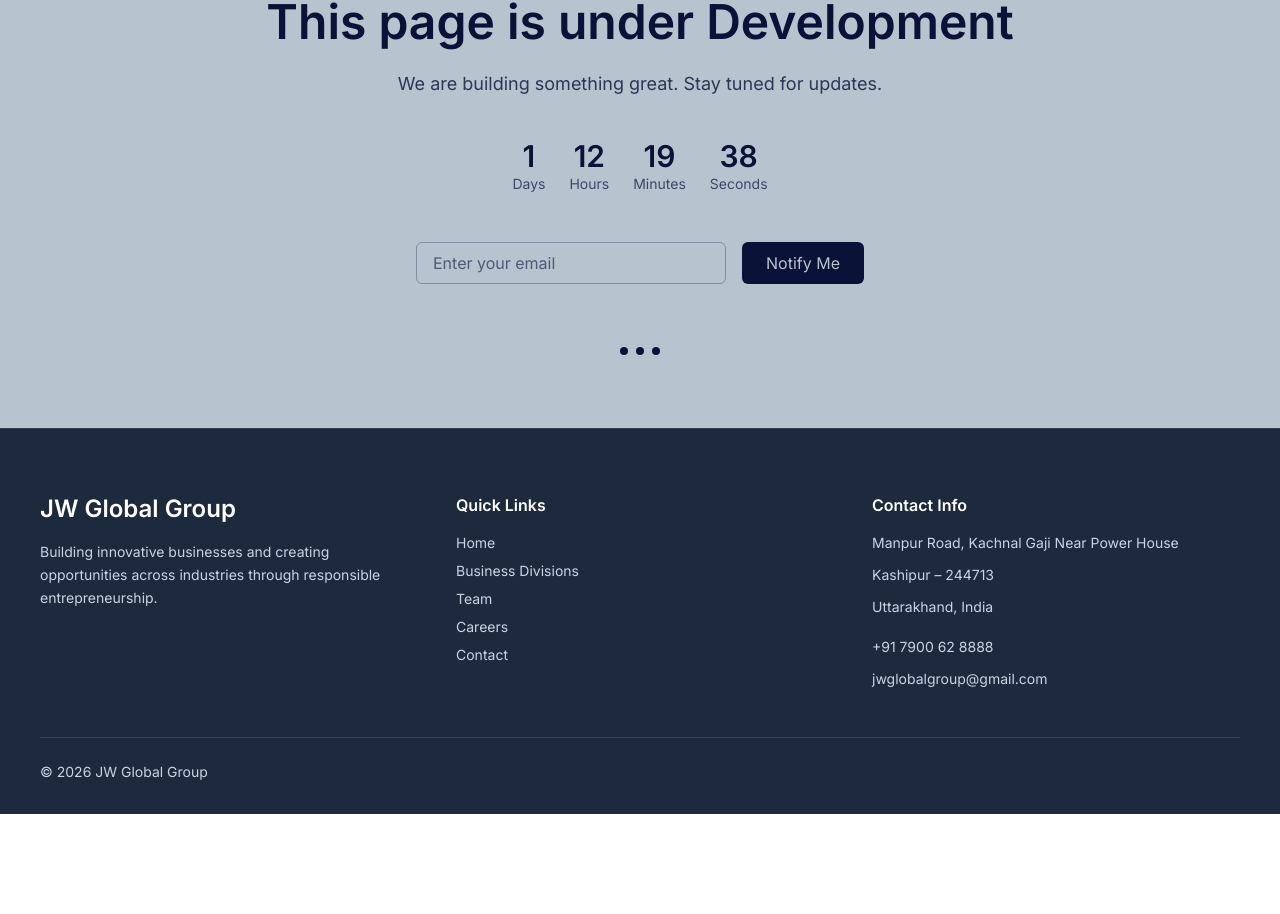
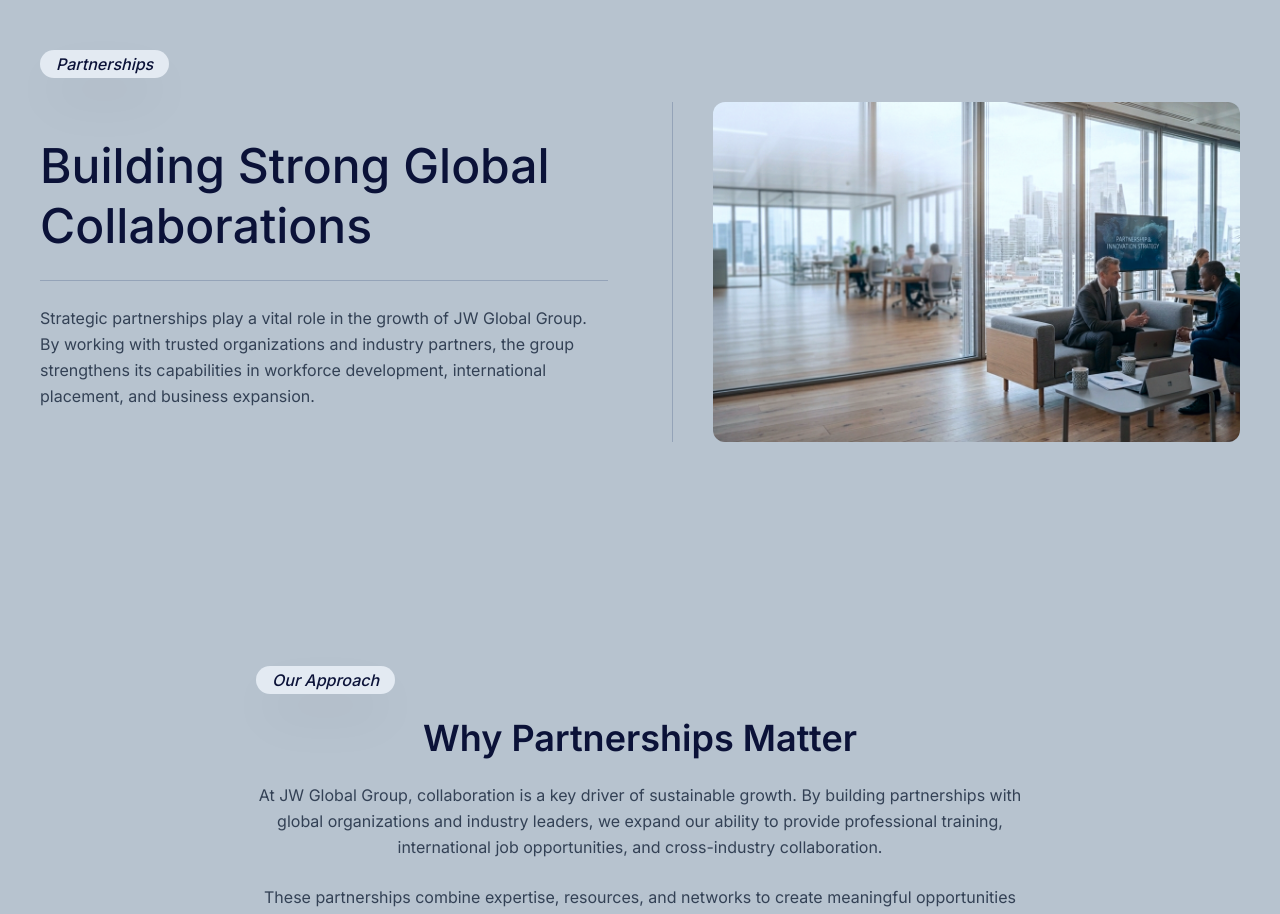
Before and after one commit to parthergk/jwglobalgrp, a Next.js app: page /partnerships in a window 1280 px wide. Shown: the part 372-1286 px from the top of the page. Before the commit the page ends 1186 px from the top, so only its background shows below. Built offline with nearby package versions, Linux system fonts and the light colour scheme.

Commit message:
added the partnershipHero section

```diff
--- a/app/(root)/partnerships/page.tsx
+++ b/app/(root)/partnerships/page.tsx
@@ -1,9 +1,18 @@
-import ComingSoon from '@/components/ComingSoon'
-import React from 'react'
+import Hero from '@/components/Hero'
+import PartnershipFocus from '@/components/partnership/PartnershipFocus'
+import PartnershipHero from '@/components/partnership/PartnershipHero'
+import PartnershipOverview from '@/components/partnership/PartnershipOverview'
+import StrategicPartners from '@/components/partnership/StrategicPartners'
 
 const page = () => {
   return (
-    <><ComingSoon/></>
+    <div className="w-full bg-background space-y-4 lg:space-y-8 xl:space-y-20">
+      <Hero first="Our" second="Partners" />
+      <PartnershipHero/>
+      <PartnershipOverview/>
+      <StrategicPartners/>
+      <PartnershipFocus/>
+    </div>
   )
 }
 
--- a/components/leadership/Team1.tsx
+++ b/components/leadership/Team1.tsx
@@ -48,7 +48,6 @@ const Team1 = () => {
             className="group relative rounded-md overflow-hidden border border-divider"
           >
 
-            {/* Image */}
             <div className="relative w-full h-64">
               <Image
                 src={member.image}
@@ -58,8 +57,7 @@ const Team1 = () => {
               />
             </div>
 
-            {/* Bottom Info */}
-            <div className="absolute bottom-0 left-0 w-full bg-gradient-to-t from-black/80 to-transparent p-5 text-white">
+            <div className="absolute bottom-0 left-0 w-full bg-linear-to-t from-black/80 to-transparent p-5 text-white">
 
               <h3 className="text-lg font-semibold">
                 {member.name}
@@ -71,7 +69,6 @@ const Team1 = () => {
 
             </div>
 
-            {/* Hover Description */}
             <div className="absolute inset-0 bg-primary/90 opacity-0 group-hover:opacity-100 transition duration-300 flex items-center justify-center p-6 text-center">
 
               <p className="text-white text-sm leading-relaxed">
--- /dev/null
+++ b/components/partnership/PartnershipFocus.tsx
@@ -0,0 +1,58 @@
+import TagBtn from "../TagBtn"
+
+const FocusAreas = [
+  {
+    title: "Skill-Based Workforce Training",
+    description:
+      "Providing professional training programs that prepare individuals with industry-ready skills for global employment opportunities."
+  },
+  {
+    title: "Overseas Job Placement",
+    description:
+      "Connecting skilled candidates with verified international employers through structured recruitment and placement programs."
+  },
+  {
+    title: "International Career Opportunities",
+    description:
+      "Supporting individuals in building successful global careers through guidance, training, and strategic partnerships."
+  }
+]
+
+const PartnershipFocus = () => {
+  return (
+    <section className="py-16 px-4 sm:px-8 lg:px-10">
+
+      <div className="max-w-7xl mx-auto">
+
+        <div className="mb-12">
+          <TagBtn name="Focus Areas" />
+        </div>
+
+        <div className="grid md:grid-cols-2 lg:grid-cols-3 gap-8">
+
+          {FocusAreas.map((item, index) => (
+            <div
+              key={index}
+              className="border border-divider rounded-xl p-6 bg-card hover:shadow-md transition"
+            >
+
+              <h3 className="text-lg font-semibold text-primary mb-3">
+                {item.title}
+              </h3>
+
+              <p className="text-sm text-text-secondary leading-relaxed">
+                {item.description}
+              </p>
+
+            </div>
+          ))}
+
+        </div>
+
+      </div>
+
+    </section>
+  )
+}
+
+export default PartnershipFocus
--- /dev/null
+++ b/components/partnership/PartnershipHero.tsx
@@ -0,0 +1,47 @@
+import Image from "next/image"
+import TagBtn from "../TagBtn"
+
+const Story = () => {
+  return (
+    <section className=" py-10 md:py-16 lg:py-20 px-4 sm:px-8 lg:px-10">
+      <TagBtn name="Partnerships" />
+
+      <div className="grid grid-cols-1 lg:grid-cols-2 gap-10 lg:gap-16 mt-6 items-center">
+
+        <div>
+          <h1 className="text-3xl sm:text-4xl lg:text-5xl font-medium text-primary leading-tight">
+            Building Strong Global Collaborations
+          </h1>
+
+          <div className="w-full h-px bg-divider my-6"></div>
+
+          <p className=" text-text-secondary text-sm sm:text-base leading-relaxed max-w-xl">
+            Strategic partnerships play a vital role in the growth of JW Global
+            Group. By working with trusted organizations and industry partners,
+            the group strengthens its capabilities in workforce development,
+            international placement, and business expansion.
+          </p>
+
+        </div>
+
+        <div className="relative lg:border-l border-divider lg:pl-10">
+
+          <div className="relative w-full h-65 sm:h-80 lg:h-85 rounded-xl overflow-hidden">
+            <Image
+              src="/hero.png"
+              alt="Business meeting"
+              fill
+              className="object-cover"
+            />
+          </div>
+
+        </div>
+
+      </div>
+
+
+    </section>
+  )
+}
+
+export default Story
--- /dev/null
+++ b/components/partnership/PartnershipOverview.tsx
@@ -0,0 +1,35 @@
+import TagBtn from "../TagBtn"
+
+const PartnershipOverview = () => {
+  return (
+    <section className="py-16 px-4 sm:px-8 lg:px-10">
+
+      <div className="max-w-3xl mx-auto text-center space-y-6">
+
+        <TagBtn name="Our Approach" />
+
+        <h2 className="text-3xl md:text-4xl font-semibold text-primary">
+          Why Partnerships Matter
+        </h2>
+
+        <p className="text-text-secondary leading-relaxed">
+          At JW Global Group, collaboration is a key driver of sustainable
+          growth. By building partnerships with global organizations and
+          industry leaders, we expand our ability to provide professional
+          training, international job opportunities, and cross-industry
+          collaboration.
+        </p>
+
+        <p className="text-text-secondary leading-relaxed">
+          These partnerships combine expertise, resources, and networks to
+          create meaningful opportunities for individuals and businesses
+          across multiple sectors.
+        </p>
+
+      </div>
+
+    </section>
+  )
+}
+
+export default PartnershipOverview
--- /dev/null
+++ b/components/partnership/StrategicPartners.tsx
@@ -0,0 +1,64 @@
+import Image from "next/image"
+import TagBtn from "../TagBtn"
+
+const partners = [
+  {
+    label: "Strategic Partner",
+    name: "Chardikla Technical Services LLC (Dubai)",
+    description:
+      "Chardikla Technical Services LLC is an international partner involved in skill-based workforce development and overseas placement services. Through this collaboration, JW Global Group supports professional training and employment opportunities for individuals seeking careers abroad.",
+    image: "/partners/chardikla.png"
+  }
+]
+
+const StrategicPartners = () => {
+  return (
+    <section className="py-16 px-4 sm:px-8 lg:px-10">
+
+      <div className="max-w-7xl mx-auto">
+
+        <div className="mb-12">
+          <TagBtn name="Strategic Partners" />
+        </div>
+
+        <div className="grid md:grid-cols-2 lg:grid-cols-3 gap-8">
+
+          {partners.map((partner, index) => (
+            <div
+              key={index}
+              className="border border-divider rounded-xl bg-card p-6 hover:shadow-md transition"
+            >
+
+              <div className="relative w-full h-16 mb-6">
+                <Image
+                  src={partner.image}
+                  alt={partner.name}
+                  fill
+                  className="object-contain"
+                />
+              </div>
+
+              <p className="text-xs uppercase tracking-wide text-accent mb-2">
+                {partner.label}
+              </p>
+
+              <h3 className="text-lg font-semibold text-primary mb-3">
+                {partner.name}
+              </h3>
+
+              <p className="text-sm text-text-secondary leading-relaxed">
+                {partner.description}
+              </p>
+
+            </div>
+          ))}
+
+        </div>
+
+      </div>
+
+    </section>
+  )
+}
+
+export default StrategicPartners
```
